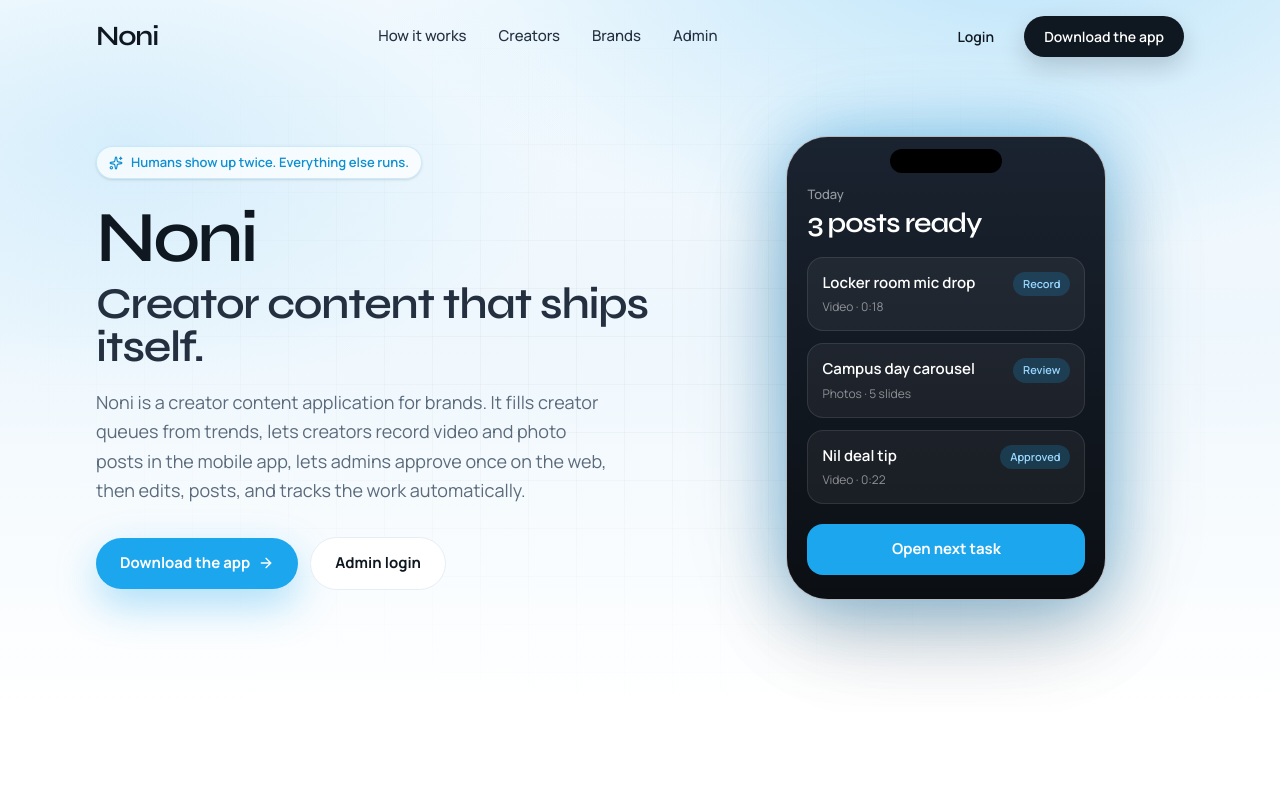
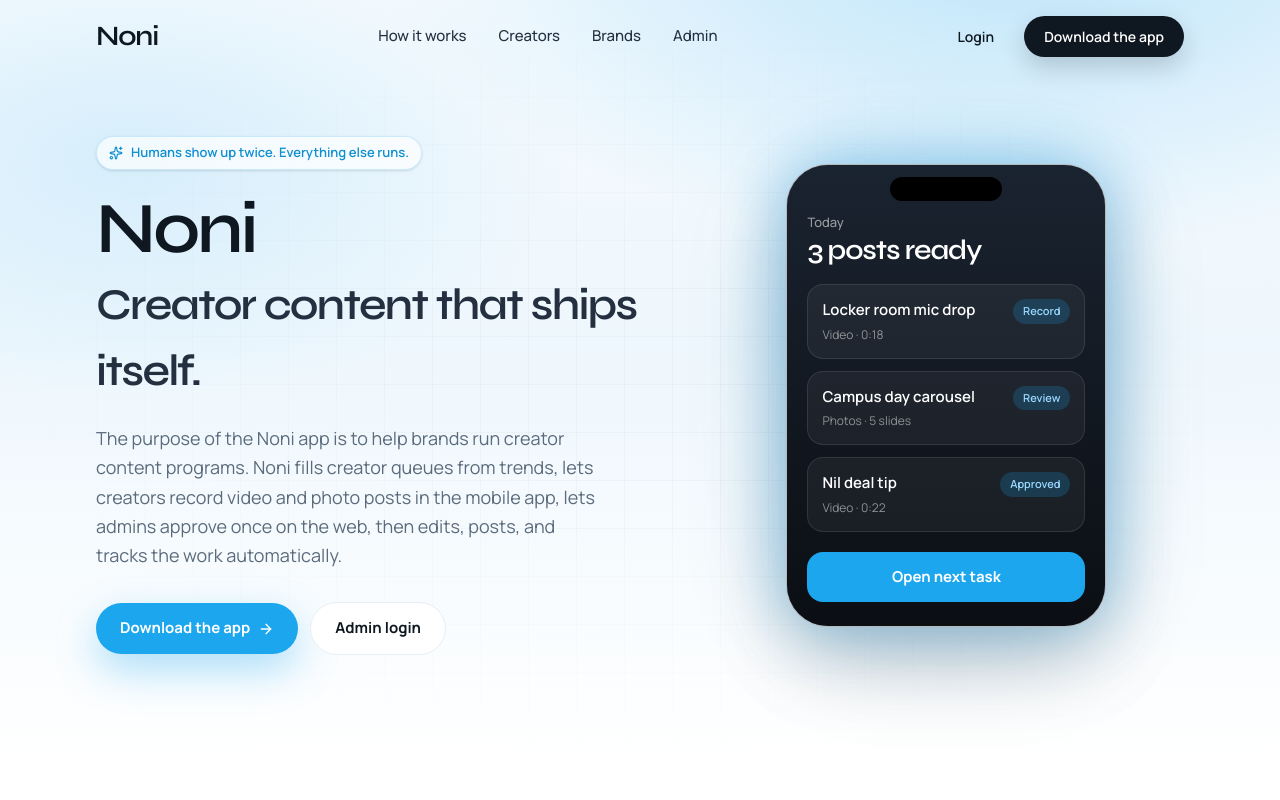
Before and after one commit to elanr9/noni-web, a Next.js app: page / in a window 1280 px wide. Shown: the top 800 px of the page. Built offline with nearby package versions, Linux system fonts and the light colour scheme; no server answers.

Commit message:
Make homepage name and purpose visible to Google branding crawlers.
Co-authored-by: Cursor <cursoragent@cursor.com>

```diff
--- a/src/app/page.tsx
+++ b/src/app/page.tsx
@@ -24,36 +24,24 @@ export default function HomePage() {
 
         <main className="relative mx-auto grid max-w-6xl items-center gap-12 px-5 pb-20 pt-10 md:grid-cols-[1.1fr_0.9fr] md:gap-8 md:px-8 md:pb-28 md:pt-16">
           <div>
-            <motion.div
-              {...fade}
-              transition={{ duration: 0.55 }}
-              className="inline-flex items-center gap-2 rounded-full border border-accent/20 bg-white/70 px-3 py-1.5 text-[13px] font-semibold text-accent-deep shadow-sm"
-            >
+            <div className="inline-flex items-center gap-2 rounded-full border border-accent/20 bg-white/70 px-3 py-1.5 text-[13px] font-semibold text-accent-deep shadow-sm">
               <Sparkles className="h-3.5 w-3.5" />
               Humans show up twice. Everything else runs.
-            </motion.div>
+            </div>
 
-            <motion.h1
-              {...fade}
-              transition={{ duration: 0.6, delay: 0.05 }}
-              className="display mt-6 max-w-xl text-[48px] font-semibold leading-[0.98] text-ink md:text-[72px]"
-            >
+            {/* Static hero copy so Google OAuth branding crawlers see name + purpose without opacity:0 */}
+            <h1 className="display mt-6 max-w-xl text-[48px] font-semibold leading-[0.98] text-ink md:text-[72px]">
               Noni
-              <span className="mt-2 block text-[34px] font-semibold tracking-[-0.03em] text-ink-soft md:text-[44px]">
-                Creator content that ships itself.
-              </span>
-            </motion.h1>
-
-            <motion.p
-              {...fade}
-              transition={{ duration: 0.6, delay: 0.12 }}
-              className="mt-5 max-w-lg text-[17px] leading-relaxed text-muted md:text-[18px]"
-            >
-              Noni is a creator content application for brands. It fills creator queues from
-              trends, lets creators record video and photo posts in the mobile app, lets
-              admins approve once on the web, then edits, posts, and tracks the work
-              automatically.
-            </motion.p>
+            </h1>
+            <p className="display mt-2 max-w-xl text-[34px] font-semibold tracking-[-0.03em] text-ink-soft md:text-[44px]">
+              Creator content that ships itself.
+            </p>
+            <p className="mt-5 max-w-lg text-[17px] leading-relaxed text-muted md:text-[18px]">
+              The purpose of the Noni app is to help brands run creator content programs. Noni
+              fills creator queues from trends, lets creators record video and photo posts in
+              the mobile app, lets admins approve once on the web, then edits, posts, and
+              tracks the work automatically.
+            </p>
 
             <motion.div
               {...fade}
```
